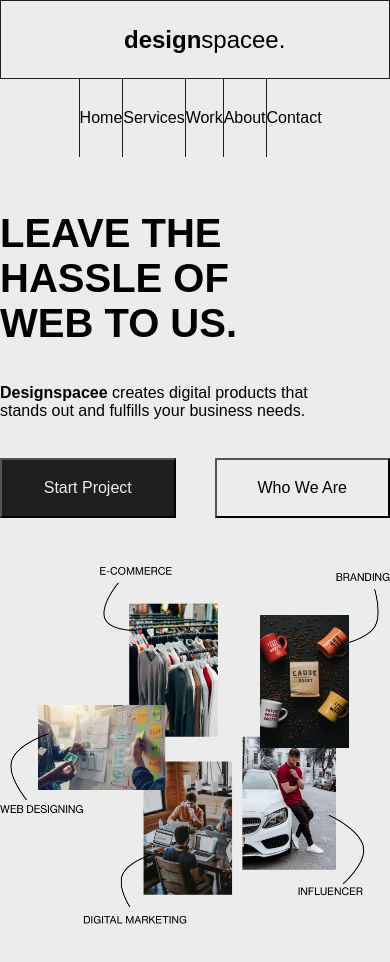
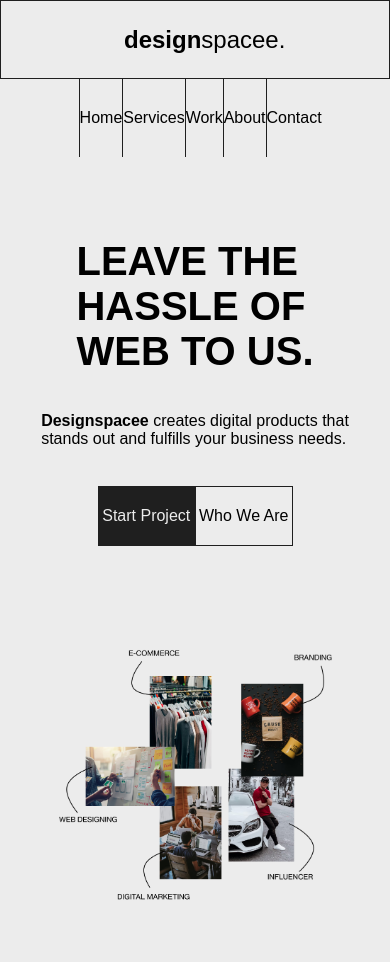
Before and after one commit to felipesntr/agency-landing-page, a plain HTML site: page public/index.html in a window 390 px wide. Drawn offline with Linux system fonts and the light colour scheme.

Commit message:
feat: responsivity adjusts

```diff
--- a/public/styles/main.css
+++ b/public/styles/main.css
@@ -88,11 +88,11 @@ main .left {
 }
 
 main .left h1 {
-  font-size: 6rem;
+  font-size: 5rem;
 }
 
 main .left p {
-  font-size: 2rem;
+  font-size: 1.4rem;
 }
 
 main .left .actions {
@@ -101,7 +101,8 @@ main .left .actions {
 }
 
 main .left .btn {
-  width: 45%;
+  border: 1px solid #1f1f1f;
+  width: 222px;
   height: 60px;
   font-size: 1.8rem;
   background-color: rgb(236, 236, 236);
@@ -118,17 +119,28 @@ main .left .btn-active {
   color: rgb(236, 236, 236);
 }
 
-@media screen and (max-width: 768px) {
+main .right img {
+  width: 600px;
+}
+
+@media screen and (max-width: 1090px) {
   main .left {
     width: 100%;
+    align-items: center;
   }
 
   main .right {
     width: 100%;
   }
 
+  main .right {
+    width: 100%;
+    display: flex;
+    justify-content: center;
+  }
+
   main .right img {
-    width: 100%;
+    width: 70%;
   }
 
   header {
@@ -151,9 +163,11 @@ main .left .btn-active {
     font-size: 1rem;
   }
 
+  main .left .actions {
+    width: 50%;
+  }
+
   main .left .btn {
-    width: 45%;
-    height: 60px;
     font-size: 1rem;
   }
 }
```
